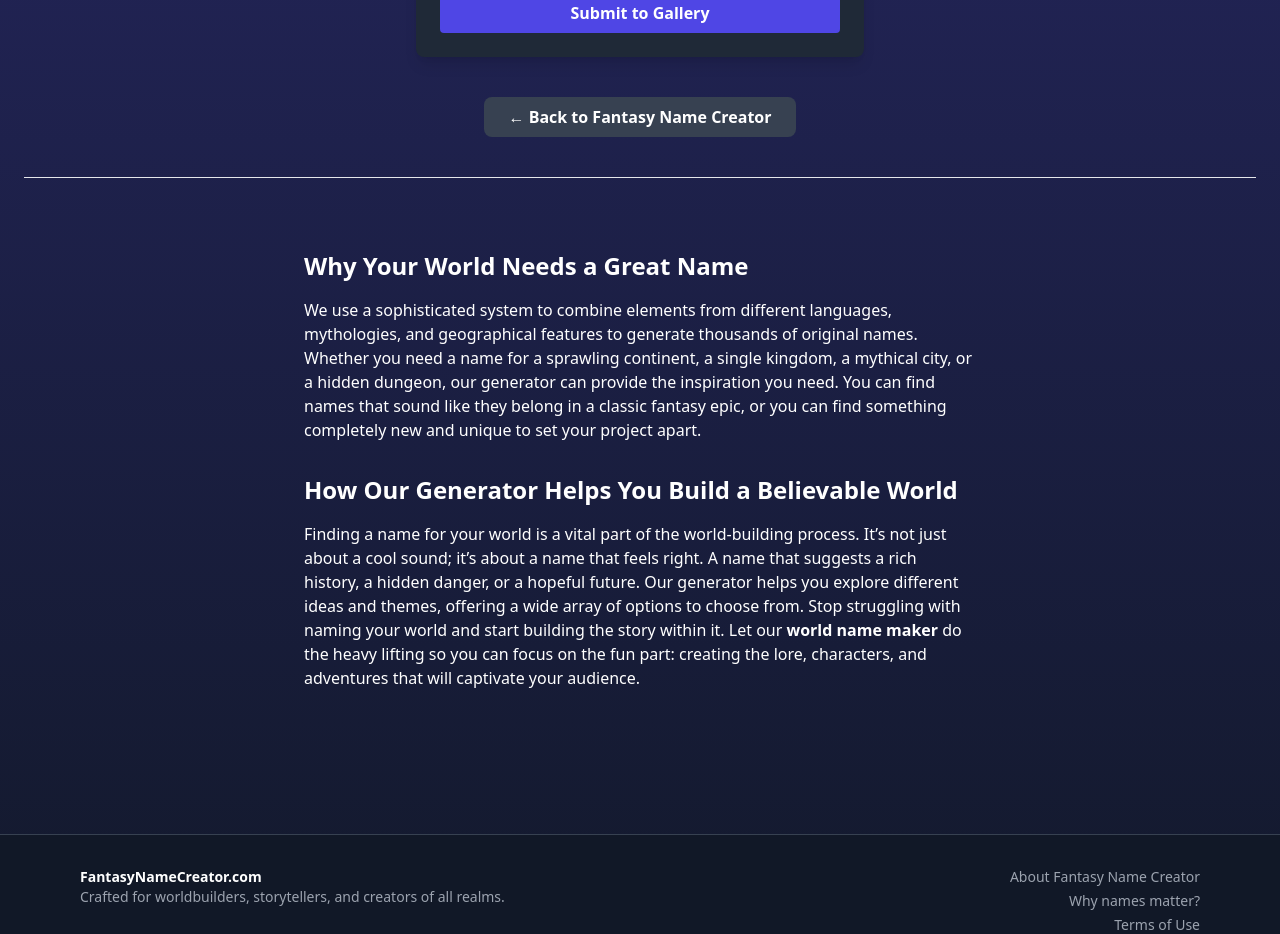
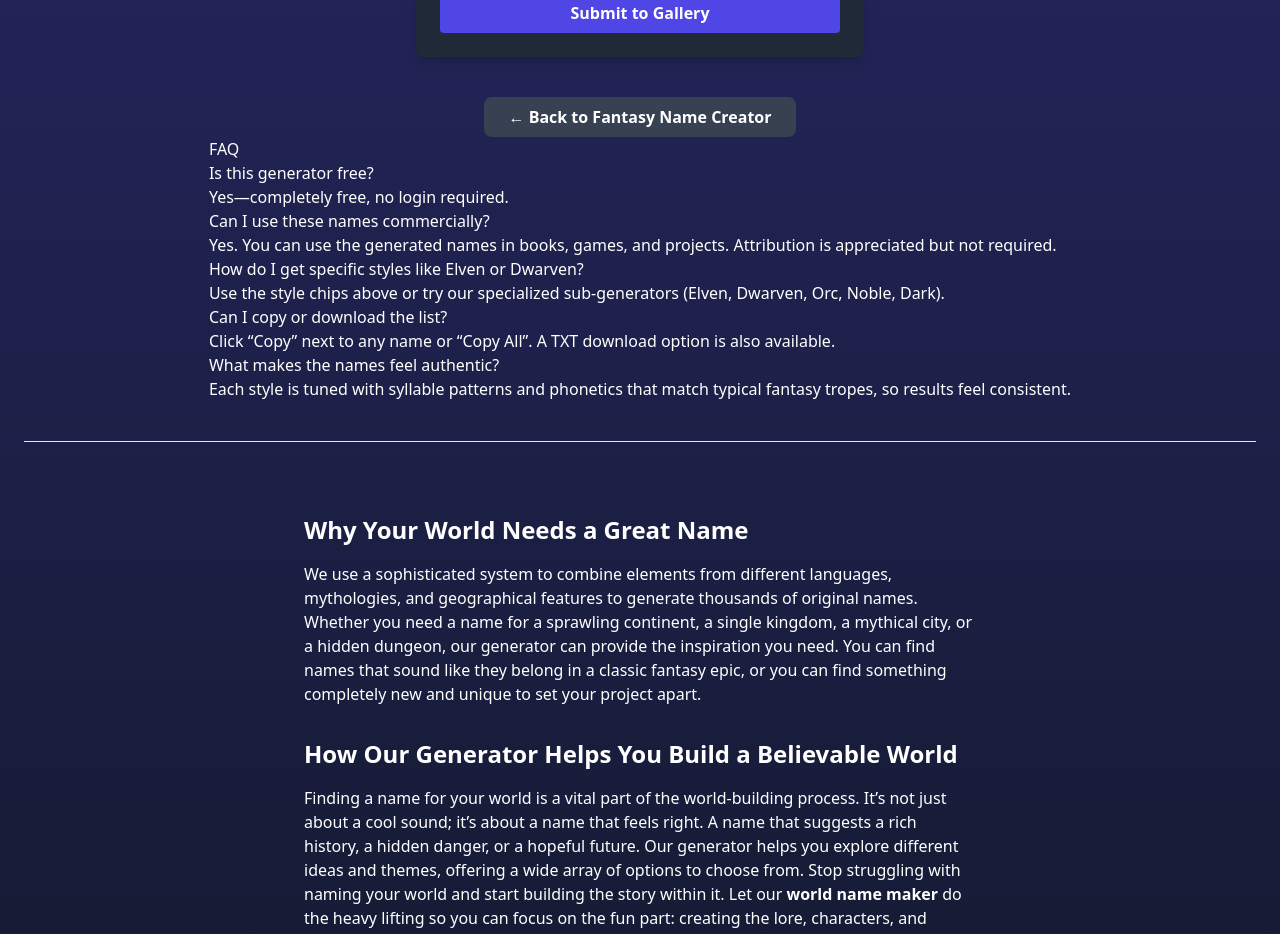
Before and after one commit to JiriTill/fantasytools, a React (Vite) app in the folder client/: page /world in a window 1280 px wide. Shown: the part 1200-2134 px from the top of the page. Built offline with nearby package versions, Linux system fonts and the light colour scheme.

Commit message:
Update World.jsx

```diff
--- a/client/src/pages/World.jsx
+++ b/client/src/pages/World.jsx
@@ -170,6 +170,25 @@ Return the names as a simple numbered list (1-10), with no additional text or co
             ← Back to Fantasy Name Creator
           </Link>
 
+          <section id="faq" class="faq">
+            <h2>FAQ</h2>
+
+            <h3>Is this generator free?</h3>
+            <p>Yes—completely free, no login required.</p>
+
+            <h3>Can I use these names commercially?</h3>
+            <p>Yes. You can use the generated names in books, games, and projects. Attribution is appreciated but not required.</p>
+
+            <h3>How do I get specific styles like Elven or Dwarven?</h3>
+            <p>Use the style chips above or try our specialized sub-generators (Elven, Dwarven, Orc, Noble, Dark).</p>
+
+            <h3>Can I copy or download the list?</h3>
+            <p>Click “Copy” next to any name or “Copy All”. A TXT download option is also available.</p>
+
+            <h3>What makes the names feel authentic?</h3>
+            <p>Each style is tuned with syllable patterns and phonetics that match typical fantasy tropes, so results feel consistent.</p>
+          </section>
+
           <hr className="my-10 w-full" />
 
           {/* Corrected Bottom Text Section with proper styling */}
```
